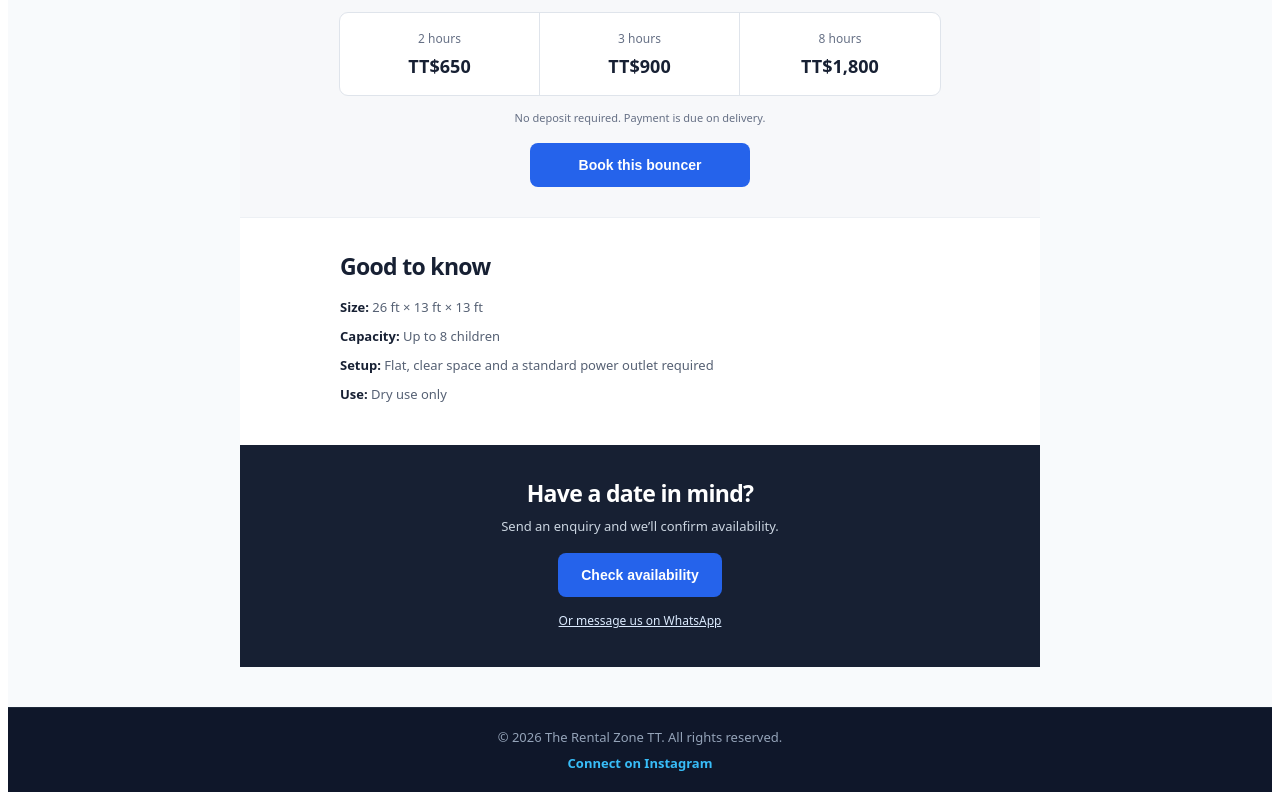
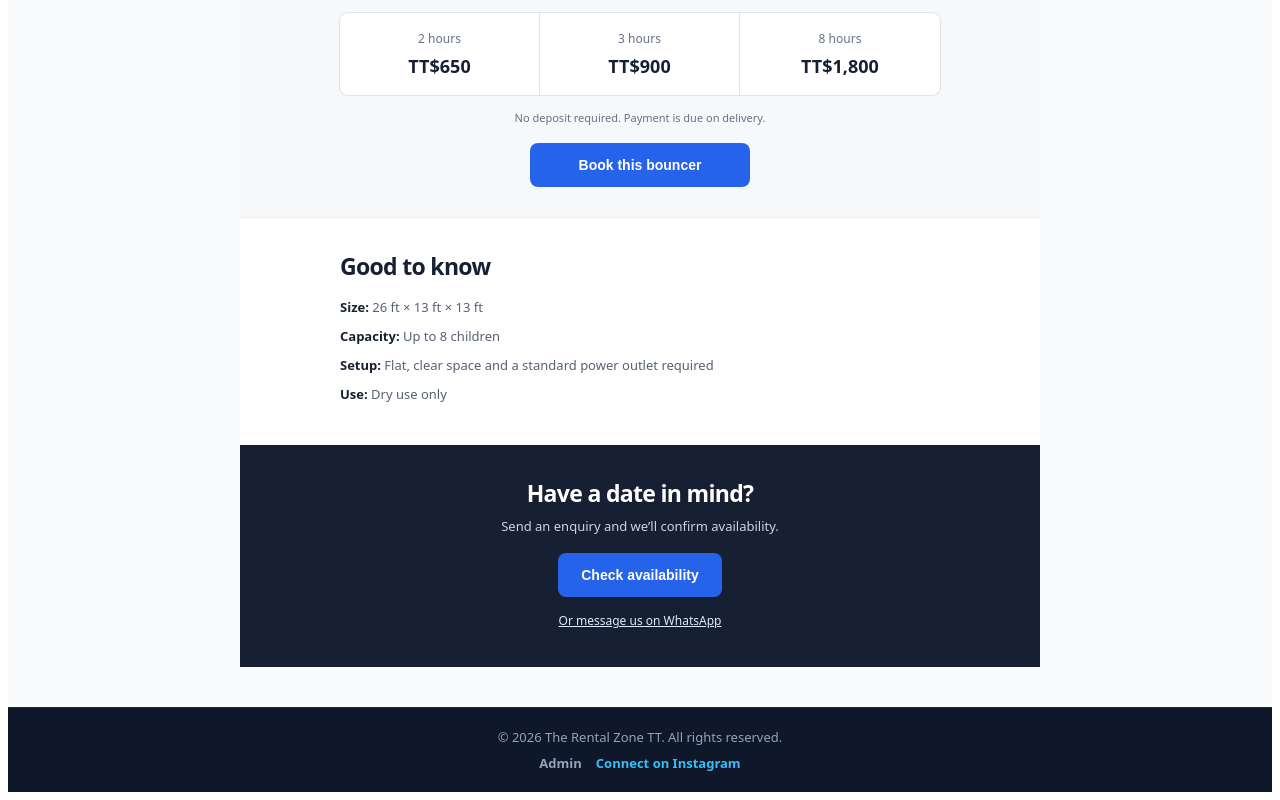
Before and after one commit to andellollivierre-sys/rental-zone, a React (Vite) app: page / in a window 1280 px wide. Shown: the part 880-1680 px from the top of the page. Built offline with nearby package versions, Linux system fonts and the light colour scheme; no server answers; the database is empty.

Commit message:
Keep admin access in footer while simplifying navigation

```diff
--- a/src/App.jsx
+++ b/src/App.jsx
@@ -265,6 +265,7 @@ export default function App() {
         </div>
 
         <div>
+          <a href="#admin" style={{ color: "#94a3b8", textDecoration: "none", fontWeight: "bold", marginRight: "14px" }}>Admin</a>
           <a
             href="https://www.instagram.com/therentalzonett/"
             target="_blank"
```
